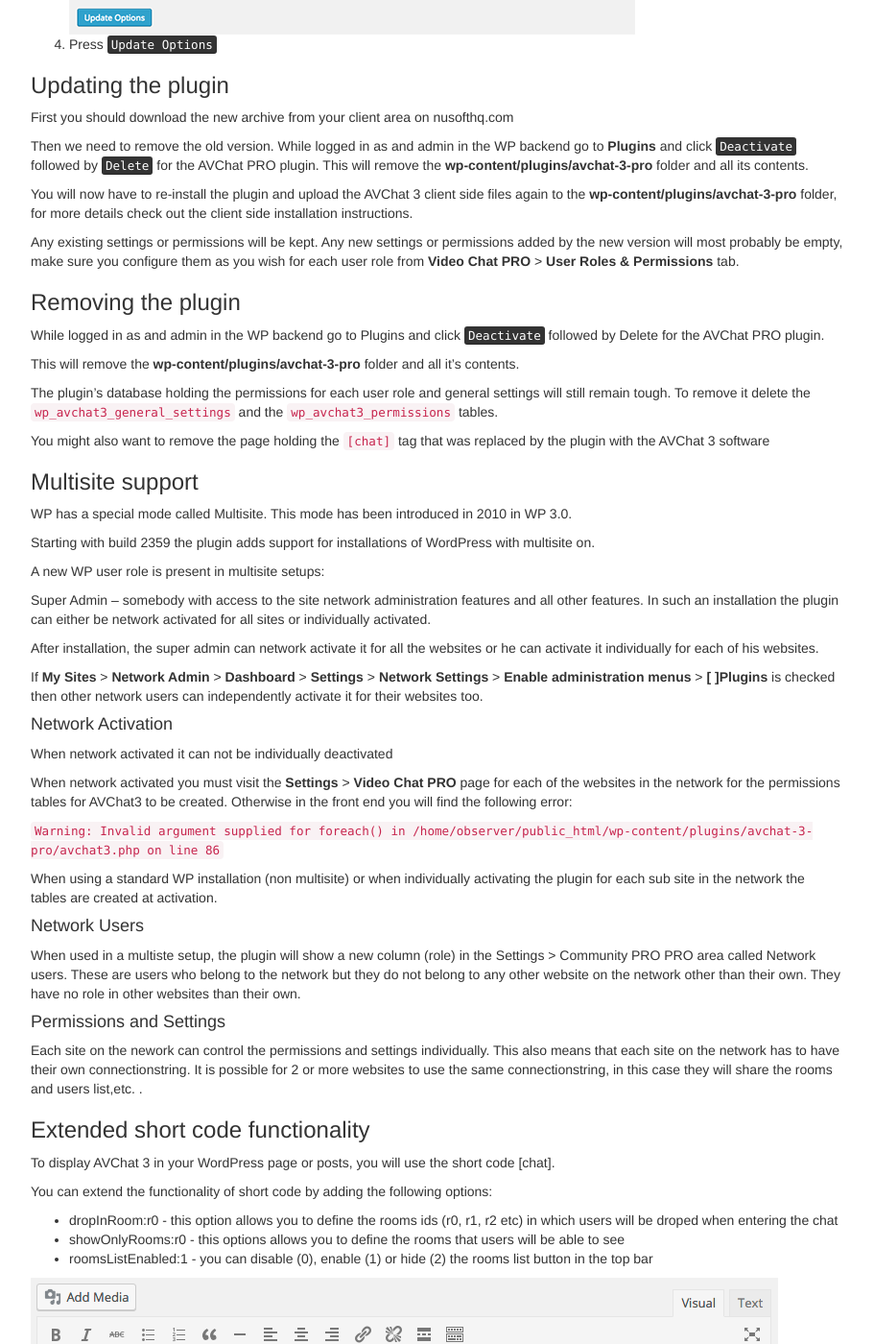
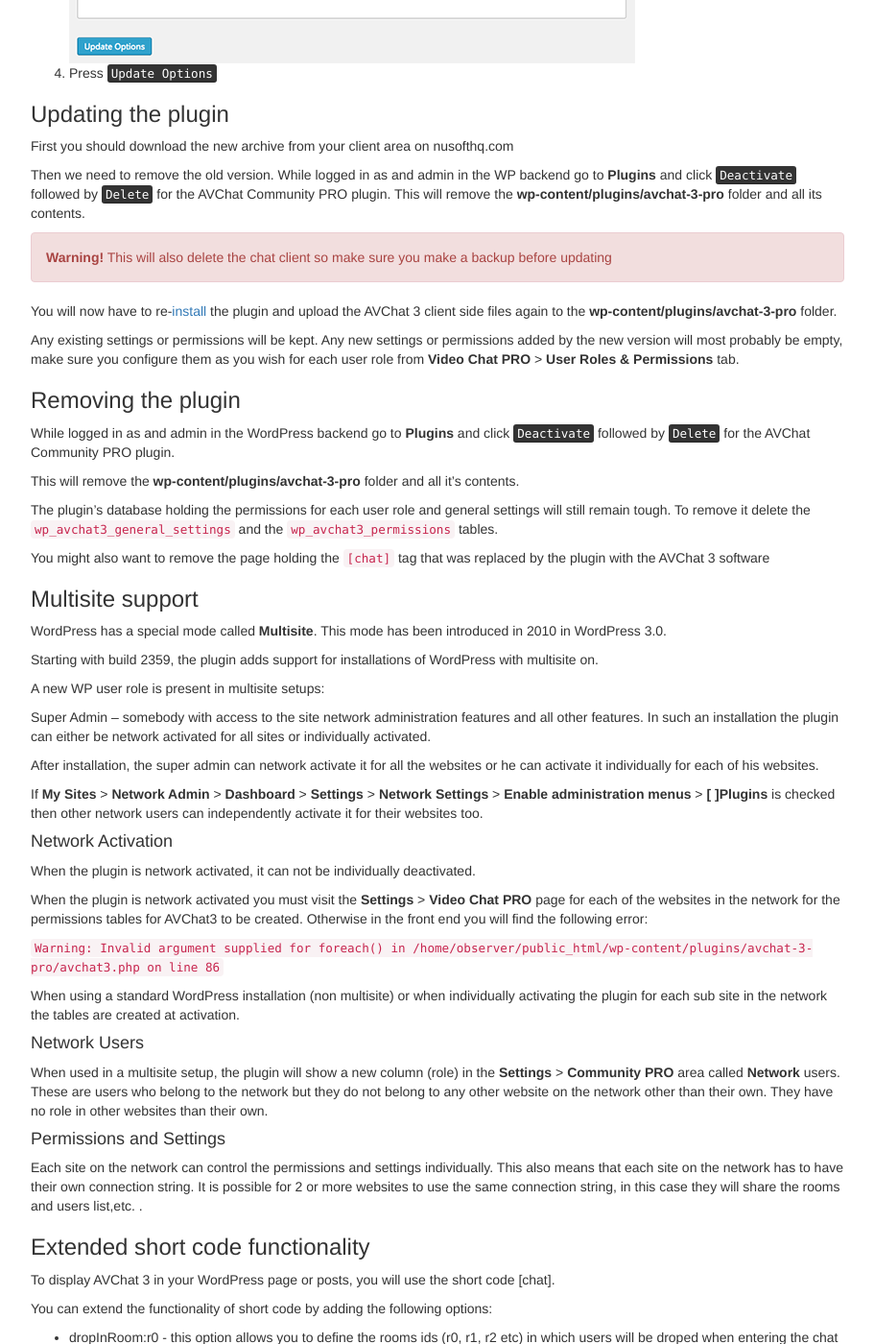
Before and after one commit to nusofthq/avchat-documentation, a Jekyll site: the page built from wordpress-community-pro.md, in a window 1280 px wide and 1400 px high, scrolled down 20326 px. Shown: the whole window at 96% size, without its empty margins (38-949 px from the left). Built offline with Jekyll 4.4.1, drawn with Linux system fonts in a browser that asks for light colours; nearby versions of some CDN libraries; comment, search, counter and statistics services are not loaded; some of the changed text lies outside the part shown.

Commit message:
typos in the wordpress documentation fixed

```diff
--- a/wordpress-community-pro.md
+++ b/wordpress-community-pro.md
@@ -11,15 +11,15 @@
 
   The plugin will handle the following:
 
-  * user name integration
-  * profile url integration
-  * profile image integration
-  * placement of video chat within the web site (user and admin interface)
+  * User name integration
+  * Profile url integration
+  * Profile image integration
+  * Placement of video chat within the web site (user and admin interface)
   enable/disable/limit more than 47 features for each user role
   * MultiSite support
   * BuddyPress support: BuddyPress avatars will be used and BuddyPress users profiles can be accessed directly from AVChat
 
-  All the documentation regarding the Community PRO plugin is on this page so if you're looking for something specific just hit Ctrl+F on your keyboard. The main AVChat documentation is here.
+  All the documentation regarding the Community PRO plugin is on this page so if you're looking for something specific use the menu on the right or search within this page by pressint <kbd>Ctrl+F</kbd> on your keyboard. The main AVChat documentation is [here](/standalone).
 </section>
 
 <section class="bs-docs-section" markdown="1">
@@ -69,7 +78,7 @@
   <img src="/assets/images/wordpress_images/chmod.png" class="img-responsive"/>
 
   <h2 id="plugin-configure">Plugin Configuration</h2>
-  You can now activate the plugin. Once activated, a new page has been added in your WordPress Dashboard.
+  You can now activate the plugin. Once activated, a new page has been added in your WordPress Dashboard: **Video Chat PRO**.
   <img src="/assets/images/wordpress_images/activate.png" class="img-responsive"/>
 
   You need to insert the connection string. The connection string has the following form:
@@ -171,7 +180,7 @@
   <h2 id="twitter-login">Twitter Login</h2>
   To enable Twitter Login for your video chat you will need to create a Twitter Application that will provide you with a Consumer Key and an Consumer Secret. You can follow the next steps to accomplish this.
 
-  1. Go to https://dev.twitter.com/apps and click on the Create a new application button
+  1. Go to [https://dev.twitter.com/apps](https://dev.twitter.com/apps) and click on the <kbd>Create a new application</kbd> button.
   <img src="/assets/images/wordpress_images/twitter_new_application.png" class="img-responsive"/>
   2. Complete the form:
   * **Name** - enter the name of your application
@@ -191,14 +200,14 @@
   <h2 id="plugin-update">Updating the plugin</h2>
   First you should download the new archive from your client area on nusofthq.com
 
-  Then we need to remove the old version. While logged in as and admin in the WP backend go to **Plugins** and click <kbd>Deactivate</kbd> followed by <kbd>Delete</kbd> for the AVChat PRO plugin. This will remove the **wp-content/plugins/avchat-3-pro** folder and all its contents.
-
-  You will now have to re-install the plugin and upload the AVChat 3 client side files again to the **wp-content/plugins/avchat-3-pro** folder, for more details check out the client side installation instructions.
+  Then we need to remove the old version. While logged in as and admin in the WP backend go to **Plugins** and click <kbd>Deactivate</kbd> followed by <kbd>Delete</kbd> for the AVChat Community PRO plugin. This will remove the **wp-content/plugins/avchat-3-pro** folder and all its contents.
+  <div class="alert alert-danger"><strong>Warning!</strong> This will also delete the chat client so make sure you make a backup before updating</div>
+  You will now have to re-[install](/wordpress-community-pro#installation) the plugin and upload the AVChat 3 client side files again to the **wp-content/plugins/avchat-3-pro** folder.
 
   Any existing settings or permissions will be kept. Any new settings or permissions added by the new version will most probably be empty, make sure you configure them as you wish for each user role from **Video Chat PRO** > **User Roles & Permissions** tab.
 
   <h2 id="plugin-remove">Removing the plugin</h2>
-  While logged in as and admin in the WP backend go to Plugins and click <kbd>Deactivate</kbd> followed by Delete for the AVChat PRO plugin.
+  While logged in as and admin in the WordPress backend go to **Plugins** and click <kbd>Deactivate</kbd> followed by <kbd>Delete</kbd> for the AVChat Community PRO plugin.
 
   This will remove the **wp-content/plugins/avchat-3-pro** folder and all it's contents.
 
@@ -207,9 +216,9 @@
   You might also want to remove the page holding the `[chat]` tag that was replaced by the plugin with the AVChat 3 software
 
   <h2 id="multisite">Multisite support</h2>
-  WP has a special mode called Multisite. This mode has been introduced in 2010 in WP 3.0.
+  WordPress has a special mode called **Multisite**. This mode has been introduced in 2010 in WordPress 3.0.
 
-  Starting with build 2359 the plugin adds support for installations of WordPress with multisite on.
+  Starting with build 2359, the plugin adds support for installations of WordPress with multisite on.
 
   A new WP user role is present in multisite setups:
 
@@ -218,24 +227,24 @@
 
   After installation, the super admin can network activate it for all the websites or he can activate it individually for each of his websites.
 
-  If **My Sites** > **Network Admin** > **Dashboard** > **Settings** > **Network Settings** > **Enable administration menus** > **[ ]Plugins** is checked then other network users can independently activate it for their websites too.
+  If **My Sites** > **Network Admin** > **Dashboard** > **Settings** > **Network Settings** > **Enable administration menus** > **[  ]Plugins** is checked then other network users can independently activate it for their websites too.
 
   <h4>Network Activation</h4>
 
-  When network activated it can not be individually deactivated
+  When the plugin is network activated, it can not be individually deactivated.
 
-  When network activated you must visit the **Settings** > **Video Chat PRO** page for each of the websites in the network for the permissions tables for AVChat3 to be created. Otherwise in the front end you will find the following error:
+  When the plugin is network activated you must visit the **Settings** > **Video Chat PRO** page for each of the websites in the network for the permissions tables for AVChat3 to be created. Otherwise in the front end you will find the following error:
 
   `Warning: Invalid argument supplied for foreach() in /home/observer/public_html/wp-content/plugins/avchat-3-pro/avchat3.php on line 86`
 
-  When using a standard WP installation (non multisite) or when individually activating the plugin for each sub site in the network the tables are created at activation.
+  When using a standard WordPress installation (non multisite) or when individually activating the plugin for each sub site in the network the tables are created at activation.
   <h4>Network Users</h4>
 
-  When used in a multiste setup, the plugin will show a new column (role) in the Settings > Community PRO PRO area called Network users. These are users who belong to the network but they do not belong to any other website on the network other than their own. They have no role in other websites than their own.
+  When used in a multisite setup, the plugin will show a new column (role) in the **Settings** > **Community PRO** area called **Network** users. These are users who belong to the network but they do not belong to any other website on the network other than their own. They have no role in other websites than their own.
 
   <h4>Permissions and Settings</h4>
 
-  Each site on the nework can control the permissions and settings individually. This also means that each site on the network has to have their own connectionstring. It is possible for 2 or more websites to use the same connectionstring, in this case they will share the rooms and users list,etc. .
+  Each site on the network can control the permissions and settings individually. This also means that each site on the network has to have their own connection string. It is possible for 2 or more websites to use the same connection string, in this case they will share the rooms and users list,etc. .
 
   <h2 id="shortcode-opts">Extended short code functionality</h2>
   To display AVChat 3 in your WordPress page or posts, you will use the short code [chat].
```
Also changed, not shown: other parts of wordpress-community-pro.md (+19 -10 lines).
